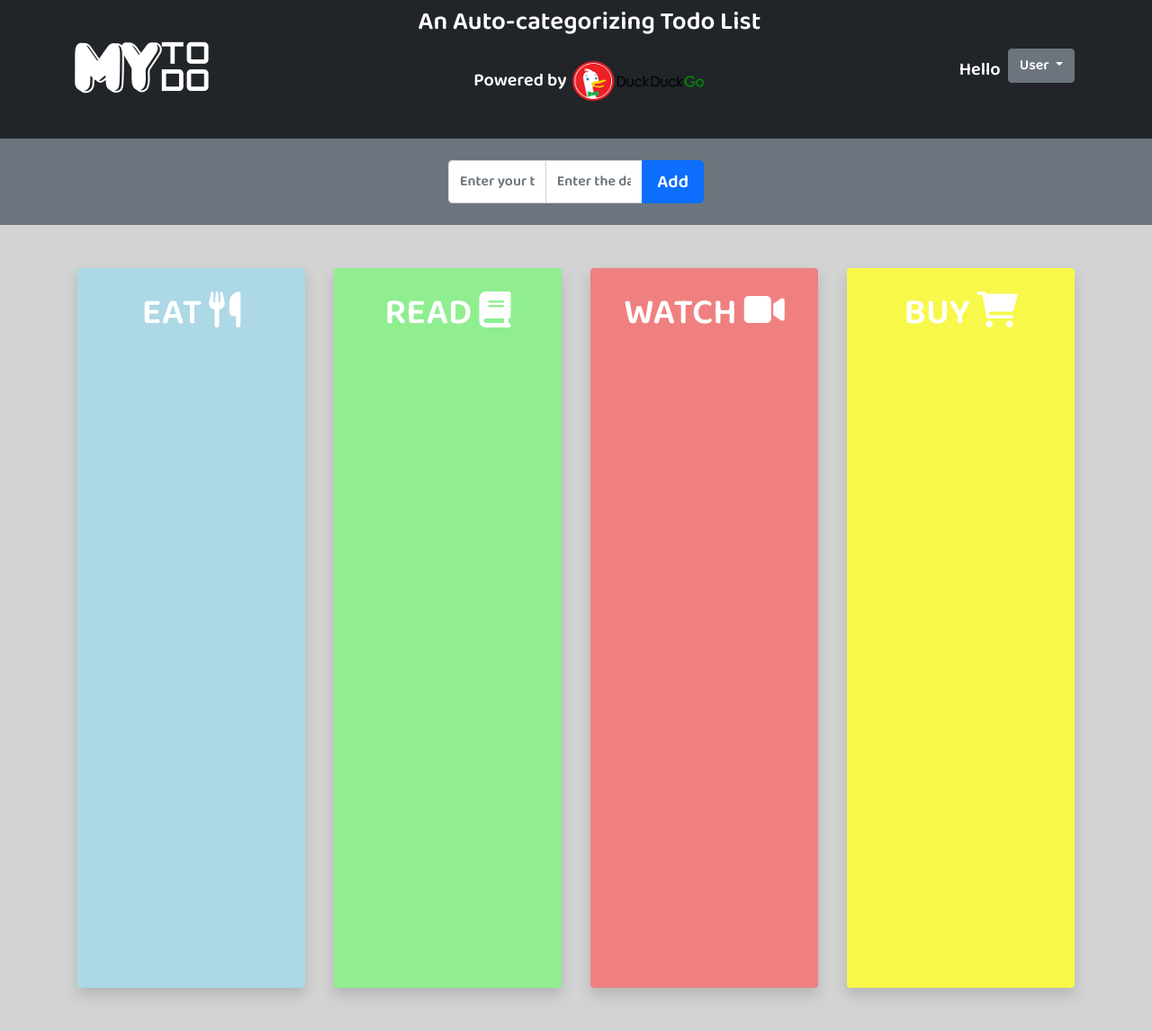
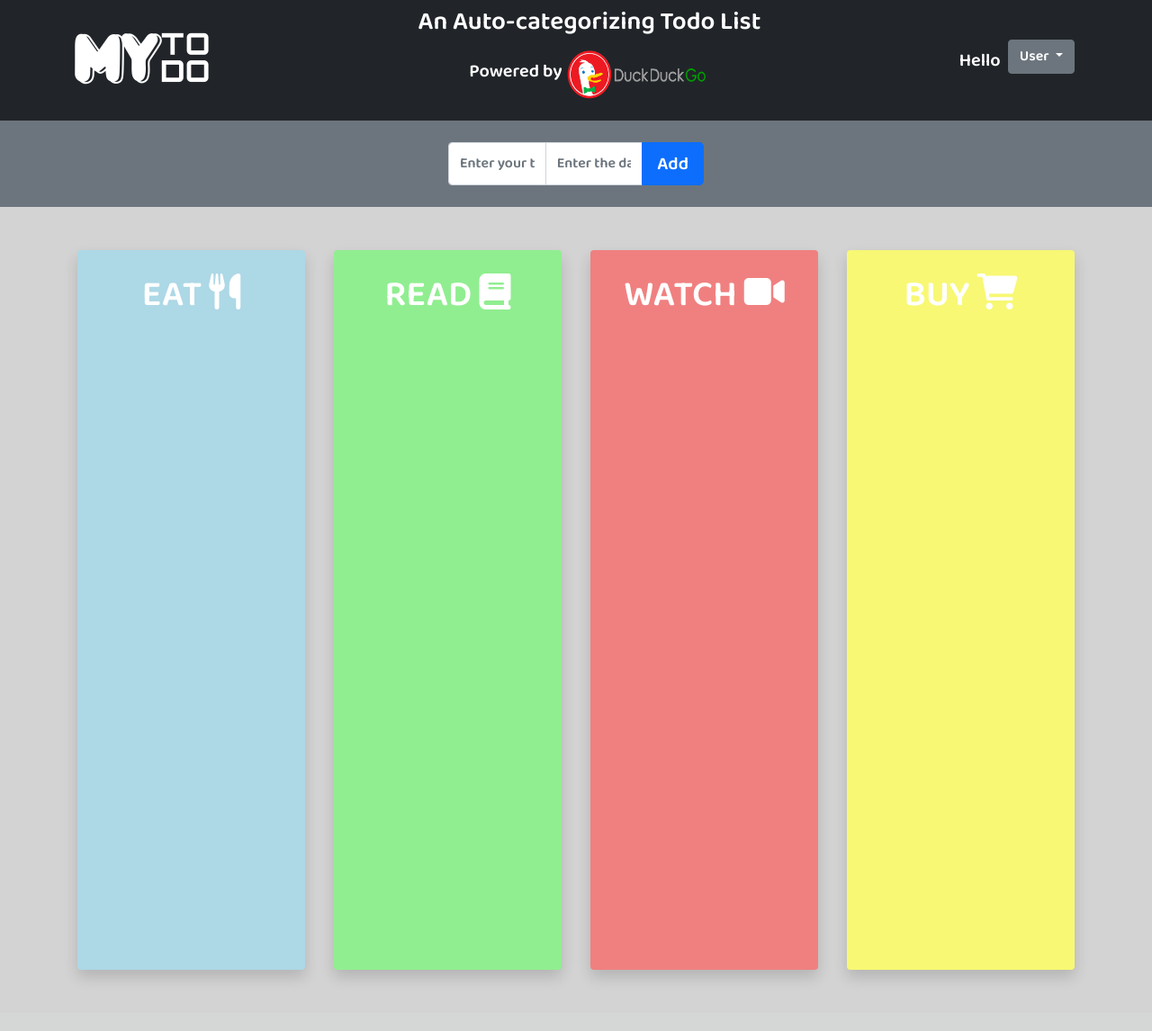
Before and after one commit to BENcao318/SmartToDoList, a Node server app: page / in a window 1280 px wide. Shown: the whole page at 90% size. After the commit the page ends 1090 px from the top, so only its background shows below. Run offline with Node 20, Linux system fonts and the light colour scheme; data that the repository does not hold is empty; style sheets or scripts are compiled from the project's sources; some libraries are stand-ins or nearby versions.

Commit message:
updating duckduckgo logo and change the to buy table color

```diff
--- a/public/index.html
+++ b/public/index.html
@@ -54,7 +54,7 @@
         </a>
         <div class="text-center">
           <h3>An Auto-categorizing Todo List</h3>
-          <p>Powered by <img src="/images/duckduckgo-logo.png" alt="images" width="150" height="80"> </p>
+          <p>Powered by <img src="/images/duckduckgo-2-logo-1.png" alt="images" width="160" height="60"> </p>
         </div>
         <div>
           <ul class="navbar-nav">
--- a/styles/main.scss
+++ b/styles/main.scss
@@ -37,7 +37,7 @@ body {
 }
 
 #tasklist-to-buy {
-  background-color: rgb(248, 248, 75);
+  background-color: rgb(248, 248, 116);
 }
 
 .wrap{
```
Also changed, not shown: public/images/duckduckgo-2-logo-1.png (added), 1 other file.
